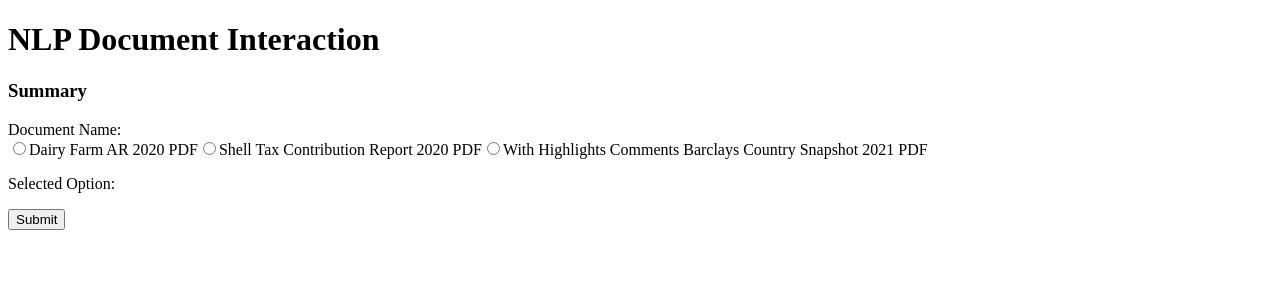
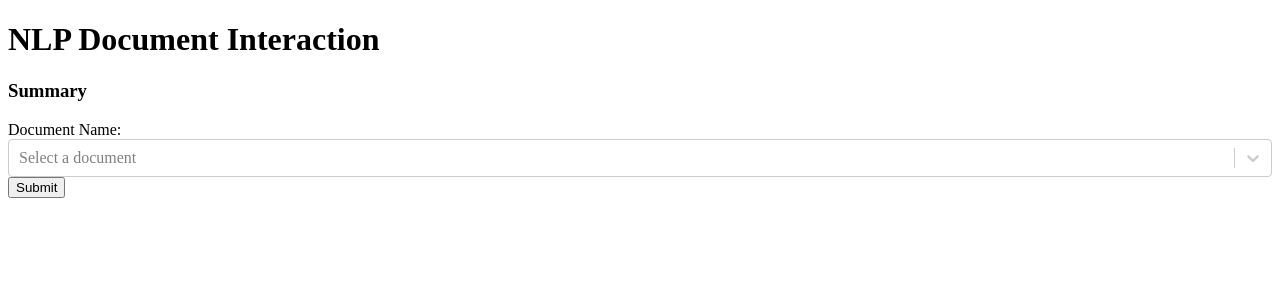
Before and after one commit to ManavBajajBITS/my-nlp-app, a Next.js app: page / in a window 1280 px wide. Shown: the top 300 px of the page. Built offline with nearby package versions, Linux system fonts and the light colour scheme.

Commit message:
dropdown

```diff
--- a/components/RadioButtons.js
+++ /dev/null
@@ -1,50 +0,0 @@
-
-import React, { useState } from 'react';
-
-const RadioButtons = ({question, setQuestion}) => {
-
-    const handleOptionChange = (e) => {
-        setQuestion(e.target.value);
-    };
-
-    return (
-      <div>
-        <label>
-          <input
-            type="radio"
-            value="dairy-farm_ar2020pdf"
-            checked={question === 'dairy-farm_ar2020pdf'}
-            onChange={handleOptionChange}
-          />
-          Dairy Farm AR 2020 PDF
-        </label>
-
-        <label>
-          <input
-            type="radio"
-            value="shell-tax-contribution-report-2020pdf"
-            checked={question === 'shell-tax-contribution-report-2020pdf'}
-            onChange={handleOptionChange}
-          />
-          Shell Tax Contribution Report 2020 PDF
-        </label>
-
-        <label>
-          <input
-            type="radio"
-            value="with-highlights-comments-barclays-country-snapshot-2021pdf"
-            checked={
-                question === 'with-highlights-comments-barclays-country-snapshot-2021pdf'
-            }
-            onChange={handleOptionChange}
-          />
-          With Highlights Comments Barclays Country Snapshot 2021 PDF
-        </label>
-
-        {/* You can access the selected option using selectedOption state */}
-        <p>Selected Option: {question}</p>
-      </div>
-    );
-  };
-
-  export default RadioButtons;
--- /dev/null
+++ b/components/SelectDropdown.js
@@ -0,0 +1,35 @@
+import React, { useState } from 'react';
+import Select from 'react-select';
+
+const SelectDropdown = ({question, setQuestion}) => {
+
+    const options = [
+        { value: 'dairy-farm_ar2020pdf', label: 'Dairy Farm AR 2020 PDF' },
+        { value: 'shell-tax-contribution-report-2020pdf', label: 'Shell Tax Contribution Report 2020 PDF' },
+        { value: 'with-highlights-comments-barclays-country-snapshot-2021pdf', label: 'With Highlights Comments Barclays Country Snapshot 2021 PDF' },
+    ];
+
+    const handleSelectChange = (selectedQuestion) => {
+        setQuestion(selectedQuestion.value)
+    };
+
+    const handleOptionChange = (e) => {
+        setQuestion(e.target.value);
+    };
+
+    return (
+        <div>
+            <Select
+                value={options.find((option) => option.value === question)}
+                onChange={handleSelectChange}
+                options={options}
+                isSearchable
+                placeholder="Select a document"
+            />
+            {console.log("question", question, "value:")}
+            {/*selectedQuestion && <p>Selected Question: {selectedQuestion.label}</p>*/}
+        </div>
+    );
+};
+
+export default SelectDropdown;
--- a/components/Summarising.js
+++ b/components/Summarising.js
@@ -1,7 +1,7 @@
 import React, { useState } from 'react';
 import axios from 'axios';
 import DocumentViewer from './DocumentViewer';
-import RadioButtons from './RadioButtons';
+import SelectDropdown from './SelectDropdown';
 
 const Summarising = () => {
   const [question, setQuestion] = useState('');
@@ -13,6 +13,7 @@
     try {
       setLoading(true);
       setDocName(question);
+      console.log("question123", question)
       const response = await axios.get(`http://localhost:8000/summarize/${question}`);
       setAnswer(response.data.summary);
     } catch (error) {
@@ -28,7 +29,9 @@
       <label>
         Document Name:
         {/* <input type="text" value={question} onChange={(e) => setQuestion(e.target.value)} /> */}
-        <RadioButtons setQuestion={setQuestion} question={question}/>
+        {/*<RadioButtons setQuestion={setQuestion} question={question}/>  */}
+        <SelectDropdown setQuestion={setQuestion} question={question}/>
+        {console.log("question222", question)}
       </label>
       <button onClick={handleQuestionSubmit} disabled={loading}>
         {loading ? 'Loading...' : 'Submit'}
--- a/package.json
+++ b/package.json
@@ -12,7 +12,8 @@
     "axios": "^1.6.3",
     "next": "14.0.4",
     "react": "^18",
-    "react-dom": "^18"
+    "react-dom": "^18",
+    "react-select": "^5.8.0"
   },
   "devDependencies": {
     "@types/node": "^20",
```
Also changed, not shown: 1 other file (tests, documents, lock files or other folders).
